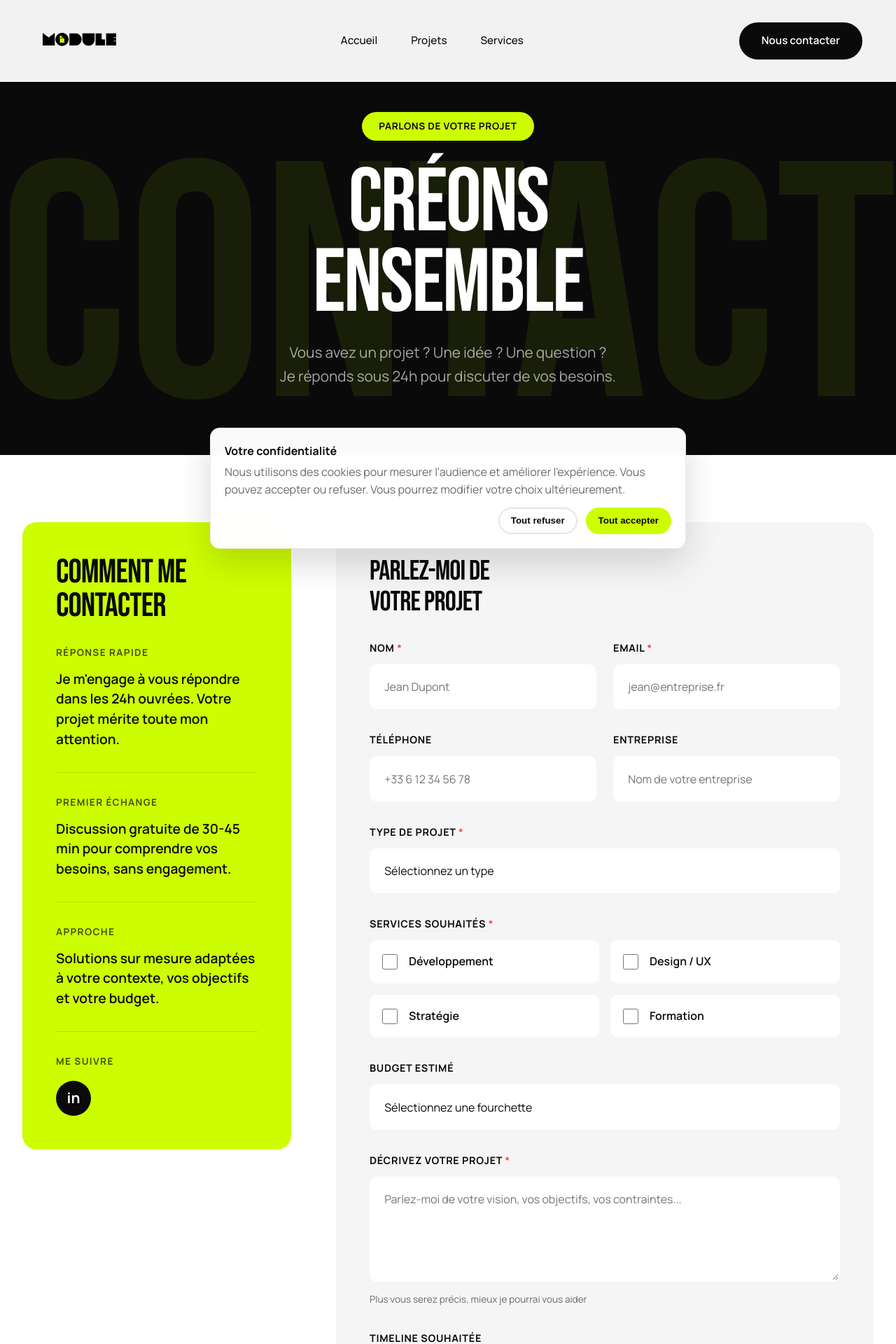
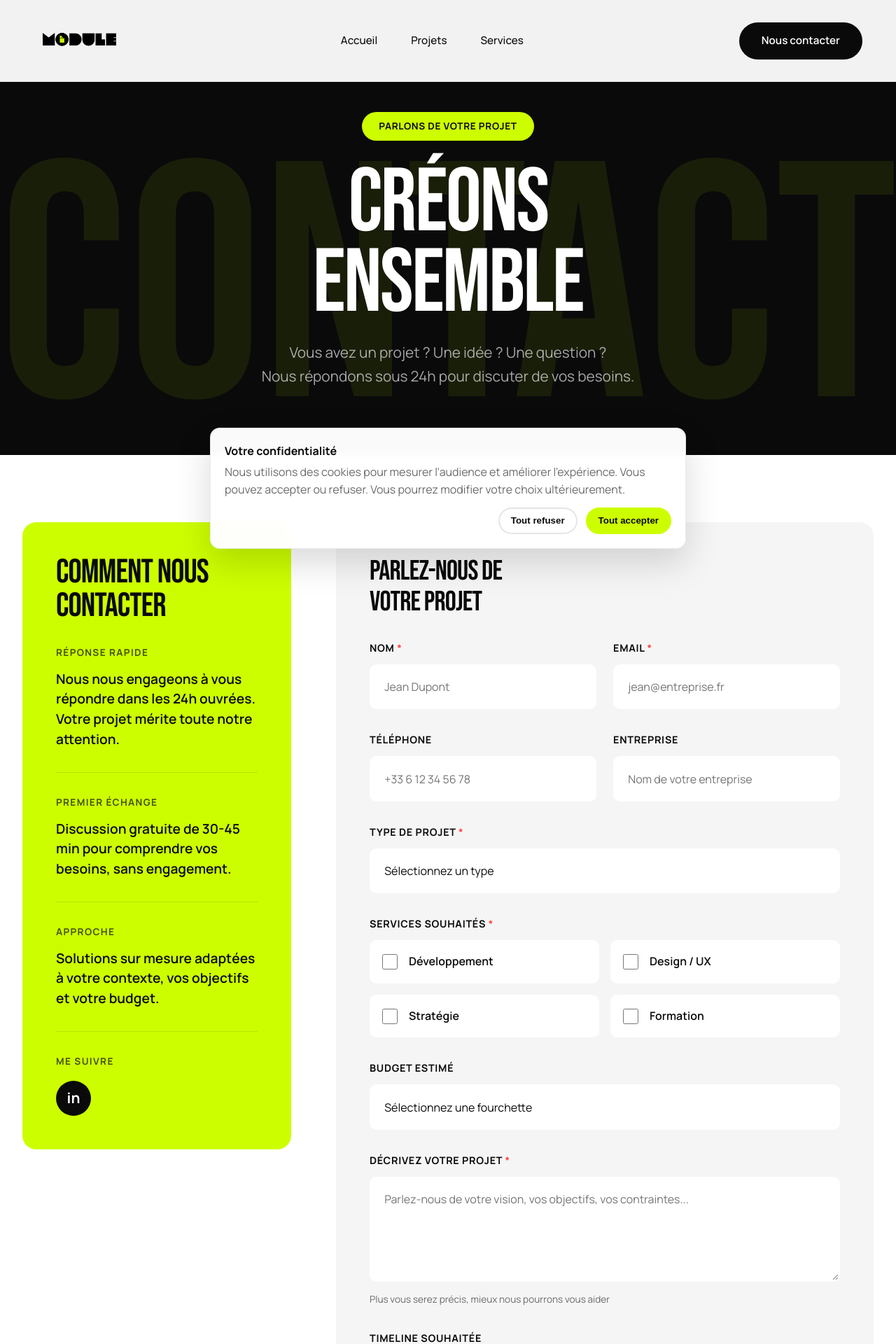
Before and after one commit to alxdionisio/bymodule, a React (Vite) app: page /contact in a window 1280 px wide. Shown: the top 1920 px of the page at 70% size. Built offline with nearby package versions, Linux system fonts and the light colour scheme; no server answers.

Commit message:
updating tone to show team work

```diff
--- a/src/data/services.js
+++ b/src/data/services.js
@@ -12,7 +12,7 @@ const servicesData = {
       format: 'Accompagnement',
       niveau: 'Tous niveaux'
     },
-    overview: 'Le Product Management est au cœur de la réussite de tout produit digital. Je vous accompagne dans la définition de votre vision produit, l\'identification des besoins utilisateurs, la priorisation des fonctionnalités et la maximisation de la valeur délivrée. Un accompagnement sur-mesure pour transformer vos idées en produits à succès.',
+    overview: 'Le Product Management est au cœur de la réussite de tout produit digital. Nous vous accompagnons dans la définition de votre vision produit, l\'identification des besoins utilisateurs, la priorisation des fonctionnalités et la maximisation de la valeur délivrée. Un accompagnement sur‑mesure pour transformer vos idées en produits à succès.',
     details: [
       {
         title: 'Vision & Stratégie',
@@ -241,7 +241,7 @@ const servicesData = {
       format: 'Abonnement',
       sla: 'Garanti'
     },
-    overview: 'Votre produit mérite un suivi professionnel. Maintenance corrective, évolutions fonctionnelles, monitoring et support technique. Je veille sur votre application pour que vous puissiez vous concentrer sur votre business.',
+    overview: 'Votre produit mérite un suivi professionnel. Maintenance corrective, évolutions fonctionnelles, monitoring et support technique. Nous veillons sur votre application pour que vous puissiez vous concentrer sur votre activité.',
     details: [
       {
         title: 'Maintenance Corrective',
--- a/src/pages/Contact.jsx
+++ b/src/pages/Contact.jsx
@@ -189,7 +189,7 @@ export default function Contact() {
           </h1>
           <p className="page-subtitle">
             Vous avez un projet ? Une idée ? Une question ?<br />
-            Je réponds sous 24h pour discuter de vos besoins.
+            Nous répondons sous 24h pour discuter de vos besoins.
           </p>
         </div>
       </section>
@@ -200,7 +200,7 @@ export default function Contact() {
           {/* INFO SIDE */}
           <div className="contact-info">
             <h2 className="info-title">
-              COMMENT ME<br />
+              COMMENT NOUS<br />
               CONTACTER
             </h2>
 
@@ -208,8 +208,8 @@ export default function Contact() {
               <div className="info-item">
                 <div className="info-label">Réponse rapide</div>
                 <div className="info-value">
-                  Je m'engage à vous répondre dans les 24h ouvrées.
-                  Votre projet mérite toute mon attention.
+                  Nous nous engageons à vous répondre dans les 24h ouvrées.
+                  Votre projet mérite toute notre attention.
                 </div>
               </div>
 
@@ -243,7 +243,7 @@ export default function Contact() {
             {!isSubmitted ? (
               <form onSubmit={handleSubmit} noValidate>
                 <h3 className="form-title">
-                  Parlez-moi de<br />
+                  Parlez-nous de<br />
                   votre projet
                 </h3>
 
@@ -401,10 +401,10 @@ export default function Contact() {
                     value={formData.description}
                     onChange={handleChange}
                     className={`form-textarea ${errors.description ? 'error' : ''}`}
-                    placeholder="Parlez-moi de votre vision, vos objectifs, vos contraintes..."
+                    placeholder="Parlez-nous de votre vision, vos objectifs, vos contraintes..."
                   />
                   <div className="form-help">
-                    Plus vous serez précis, mieux je pourrai vous aider
+                    Plus vous serez précis, mieux nous pourrons vous aider
                   </div>
                   {errors.description && <div className="error-message">{errors.description}</div>}
                 </div>
@@ -436,7 +436,7 @@ export default function Contact() {
                 <div className="success-icon">✓</div>
                 <h3 className="success-title">Message envoyé !</h3>
                 <p className="success-text">
-                  Merci pour votre message. Je reviendrai vers vous sous 24h
+                  Merci pour votre message. Nous reviendrons vers vous sous 24h
                   pour discuter de votre projet.
                 </p>
               </div>
--- a/src/pages/Home.jsx
+++ b/src/pages/Home.jsx
@@ -253,7 +253,7 @@ export default function Home() {
             <div className="about-card">
               <h3 className="card-title">Développement web</h3>
               <p className="card-desc">
-                Sites web, applications mobiles, e-commerce. Je crée des produits
+                Sites web, applications mobiles, e-commerce. Nous créons des produits
                 digitaux performants avec les technologies modernes.
               </p>
             </div>
@@ -261,7 +261,7 @@ export default function Home() {
             <div className="about-card">
               <h3 className="card-title">Product management</h3>
               <p className="card-desc">
-                De la stratégie à l'exécution, j'accompagne vos projets avec une
+                De la stratégie à l'exécution, nous accompagnons vos projets avec une
                 vision produit claire et des méthodes éprouvées.
               </p>
             </div>
@@ -269,7 +269,7 @@ export default function Home() {
             <div className="about-card">
               <h3 className="card-title">Automatisation</h3>
               <p className="card-desc">
-                Intégration ERP, workflows automatisés. J'optimise vos processus
+                Intégration ERP, workflows automatisés. Nous optimisons vos processus
                 pour gagner en efficacité.
               </p>
             </div>
@@ -442,7 +442,7 @@ export default function Home() {
           </h2>
 
           <Link to="/contact" className="cta-contact-btn" onClick={() => trackEvent('cta_contact_click', { from: 'home_cta' })}>
-            Prêt à démarrer ?
+            Prêts à démarrer ?
           </Link>
 
           <div className="cta-info">
--- a/src/pages/Services.jsx
+++ b/src/pages/Services.jsx
@@ -314,7 +314,7 @@ export default function Services() {
       {/* CTA FINAL */}
       <section className="final-cta">
         <div className="cta-content">
-          <h2>Prêt à démarrer ?</h2>
+          <h2>Prêts à démarrer ?</h2>
           <p>Discutons de vos besoins et trouvons ensemble <br />la meilleure approche pour votre projet.</p>
           <div className="cta-buttons">
             <Link to="/contact" className="btn-cta-large">Prendre contact</Link>
```
